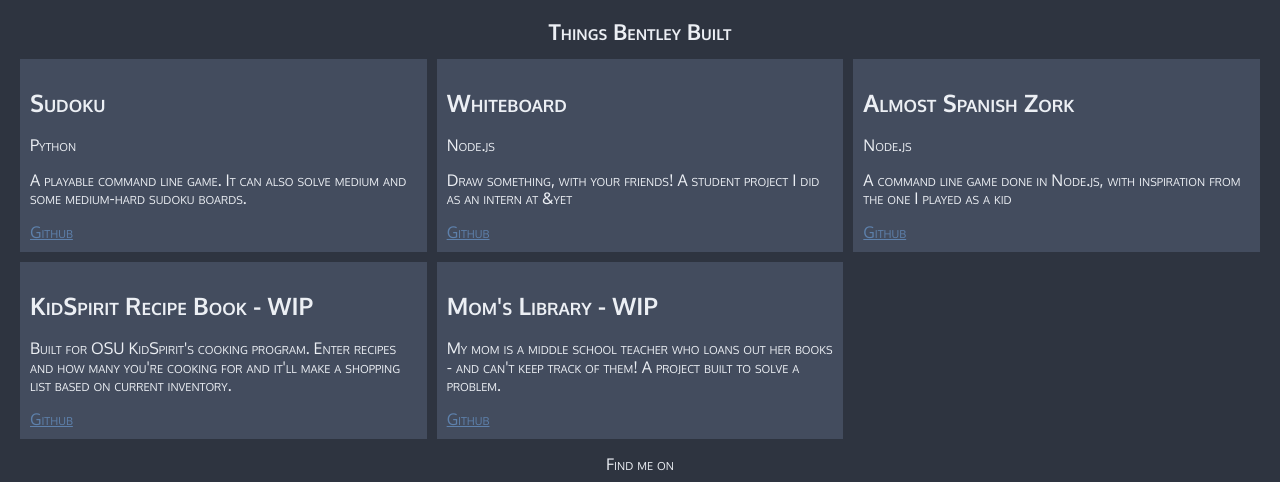
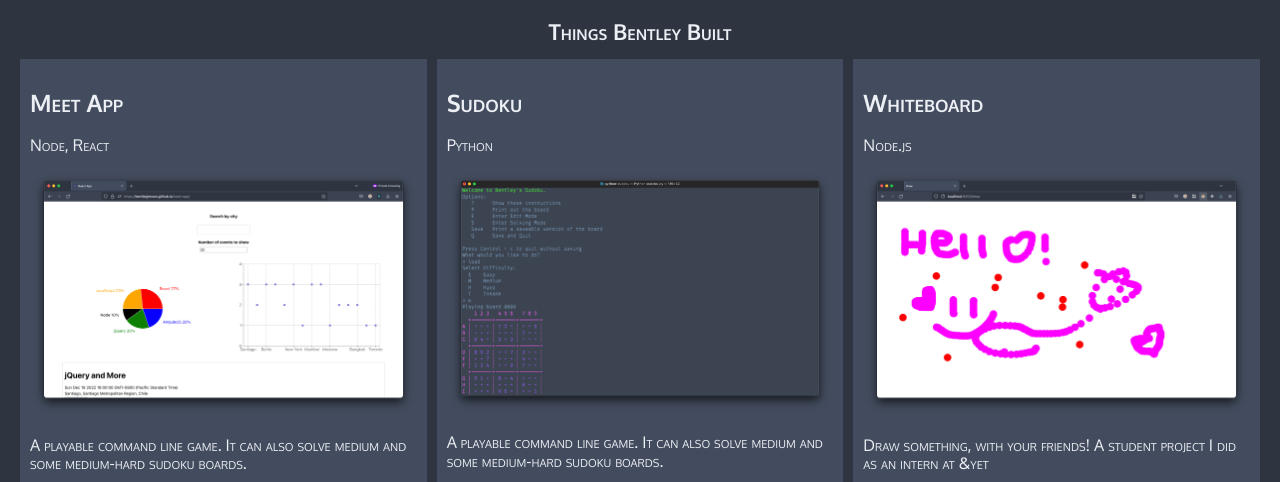
Before and after one commit to bentleyjensen/portfolio-website, a website: page work.html in a window 1280 px wide. Shown: the part 236-718 px from the top of the page. Drawn offline with nearby package versions, Linux system fonts and the light colour scheme.

Commit message:
update work page

```diff
--- a/css/styles.css
+++ b/css/styles.css
@@ -260,6 +260,11 @@ textarea {
   margin: 20px 0;
 }
 
+.project-img {
+  /* height: 150px; */
+  width: 100%;
+}
+
 label.contact-form-field {
   margin: 20px 0 5px auto;
 }
--- a/css/styles.production.css
+++ b/css/styles.production.css
@@ -293,6 +293,11 @@ textarea {
   margin: 20px 0;
 }
 
+.project-img {
+  /* height: 150px; */
+  width: 100%;
+}
+
 label.contact-form-field {
   margin: 20px 0 5px auto;
 }
--- a/work.html
+++ b/work.html
@@ -40,20 +40,30 @@
             <h1 class="centered">Things Bentley Built</h1>
             <div class="project-list">
                 <div class="project-list-item">
+                    <h2>Meet App</h2>
+                    <p>Node, React</p>
+                    <img class="project-img" src="./img/project-meet.png"/>
+                    <p>A playable command line game. It can also solve medium and some medium-hard sudoku boards.</p>
+                    <a href="https://github.com/bentleyjensen/python-sudoku">Github</a>
+                </div>
+                <div class="project-list-item">
                     <h2>Sudoku</h2>
                     <p> Python</p>
+                    <img class="project-img" src="./img/project-sudoku.png"/>
                     <p>A playable command line game. It can also solve medium and some medium-hard sudoku boards.</p>
                     <a href="https://github.com/bentleyjensen/python-sudoku">Github</a>
                 </div>
                 <div class="project-list-item">
                     <h2>Whiteboard</h2>
                     <p>Node.js</p>
+                    <img class="project-img" src="./img/project-whiteboard.png"/>
                     <p>Draw something, with your friends! A student project I did as an intern at &yet</p>
                     <a href="https://github.com/bentleyjensen/whiteboard">Github</a>
                 </div>
                 <div class="project-list-item">
                     <h2>Almost Spanish Zork</h2>
                     <p>Node.js</p>
+                    <img class="project-img" src="./img/project-zork.png"/>
                     <p>A command line game done in Node.js, with inspiration from the one I played as a kid</p>
                     <a href="https://github.com/bentleyjensen/Almost-Spanish-Zork">Github</a>
                 </div>
```
Also changed, not shown: img/project-meet.png (added), img/project-sudoku.png (added), img/project-whiteboard.png (added), img/project-zork.png (added).
